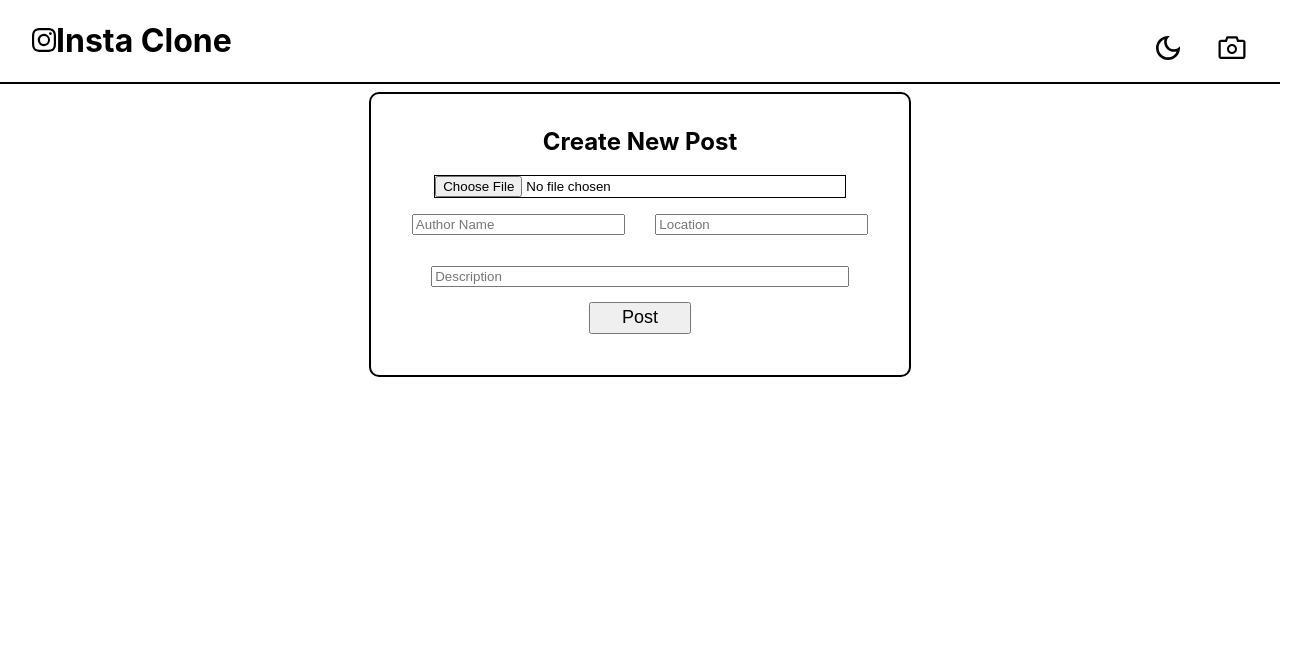
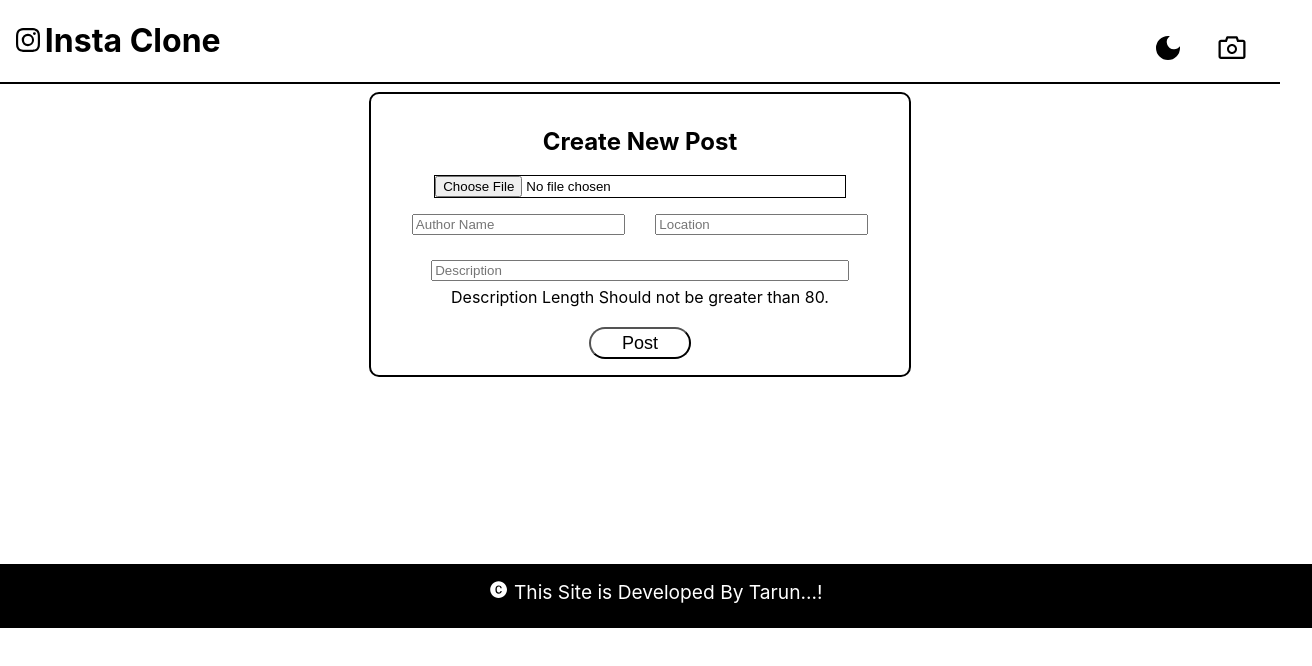
Before and after one commit to ttarunn/photo-sharing-app, a React (Create React App) app in the folder frontend/: page /createPost in a window 1280 px wide. Shown: the top 666 px of the page, 1312 px wide, since content can reach past the window. Built offline with nearby package versions, Linux system fonts and the light colour scheme.

Commit message:
feat like icon

```diff
--- a/frontend/src/App.css
+++ b/frontend/src/App.css
@@ -56,7 +56,7 @@
   margin-bottom: 2px;
 }
 .land-wrapper {
-  padding-top: 1rem;
+  padding: 1rem 0 0.5rem 0;
   display: flex;
   align-items: center;
   justify-content: space-evenly;
@@ -81,7 +81,7 @@
 }
 .post-wrapper {
   width: 30%;
-  border: 1px solid black;
+  border: 2px solid black;
   border-radius: 10px;
   height: 26em;
   position: relative;
@@ -118,10 +118,6 @@
   text-decoration: none;
   color: #fff;
 }
-/* input[type='File']{
-  display: contents;
-  content: counter(name);
-} */
 .input-div {
   display: flex;
   justify-content: center;
@@ -135,7 +131,7 @@
 
 .desc {
   width: 80%;
-  margin: 3%;
+  margin: 2% 0 0 0;
 }
 .input {
   width: 40%;
@@ -146,9 +142,18 @@
   height: 2rem;
   font-size: large;
   display: block;
-  margin-left: 40%;
+  margin: 4% 0 0 40%;
   cursor: pointer;
+  background-color: #fff;
+  border-radius: 20px;
 }
+.land-btn:hover {
+  background-color: red;
+  border-color: #fff;
+}
+/* .link:hover{
+  color: white;
+} */
 .post-cont {
   width: 100%;
   display: flex;
@@ -228,6 +233,30 @@
   background-color: #000;
   color: #fff;
 }
+.like {
+  color: red;
+}
+.h1 {
+  margin-left: 0.5em;
+}
+.insta {
+  margin-right: 0.2em;
+}
+.land-image {
+  height: 25rem;
+  box-shadow: 5px 5px whitesmoke;
+}
+.footer {
+  width: 100%;
+  height: 2rem;
+  background-color: #000;
+  color: #fff;
+  text-align: center;
+  font-size: larger;
+  border-top: 2px solid #fff;
+  padding: 1rem;
+}
+
 @media screen and (max-width: 500px) {
   .land-wrapper {
     flex-direction: column;
@@ -240,10 +269,10 @@
     width: 20em;
   }
   .go-heart {
-    margin: 12.5em 0 0 .8em;
+    margin: 12.5em 0 0 0.8em;
   }
   .share-icon {
-    margin: 12.5em 0 0 2em;;
+    margin: 12.5em 0 0 2em;
   }
   .post-date {
     margin: 23.5em 0 0 19em;
@@ -273,7 +302,7 @@
     width: 5em;
     margin: 1em 0 0 7em;
   }
-  .land-image{
+  .land-image {
     width: 22em;
   }
 }
--- a/frontend/src/App.js
+++ b/frontend/src/App.js
@@ -1,10 +1,12 @@
 import "./App.css";
-import { AiOutlineCamera } from "react-icons/ai";
+import { AiOutlineCamera, AiFillCopyrightCircle } from "react-icons/ai";
 import Routers from "./Routers";
 import { Link } from "react-router-dom";
-import { BsInstagram } from "react-icons/bs";
-import { MdDarkMode, MdOutlineDarkMode } from "react-icons/md";
+import { BsInstagram, BsSun } from "react-icons/bs";
+import { MdDarkMode } from "react-icons/md";
 import { createContext, useState } from "react";
+
+
 export const ThemeContext = createContext("light");
 function App() {
   const [theme, setTheme] = useState("light");
@@ -21,20 +23,20 @@ function App() {
       <ThemeContext.Provider value={theme}>
         <Routers>
           <div className={theme === "light" ? "wrapper" : "wrapper-dark"}>
-            <h1 style={{ marginLeft: "2rem" }}>
+            <h1 className="h1">
               <Link
                 to={"/"}
                 className={theme === "light" ? "link" : "link-dark"}
               >
-                <BsInstagram fontSize={"1.5rem"} />
+                <BsInstagram fontSize={"1.5rem"} className="insta" />
                 Insta Clone
               </Link>
             </h1>
             <div>
               {theme === "light" ? (
-                <MdOutlineDarkMode onClick={toggleTheme} className="icon" />
+                <MdDarkMode onClick={toggleTheme} className="icon" />
               ) : (
-                <MdDarkMode onClick={toggleTheme} className="icon" />
+                <BsSun onClick={toggleTheme} className="icon" />
               )}
               <Link to={"/createPost"} className="link">
                 <AiOutlineCamera
@@ -44,6 +46,9 @@ function App() {
             </div>
           </div>
         </Routers>
+        <div className="footer">
+          <AiFillCopyrightCircle/> This Site is Developed By Tarun...!
+        </div>
       </ThemeContext.Provider>
     </div>
   );
--- a/frontend/src/CreatePost.js
+++ b/frontend/src/CreatePost.js
@@ -127,6 +127,7 @@ const CreatePost = () => {
         <input
           type="text"
           placeholder="Description"
+          maxLength={80}
           name="description"
           className="desc"
           onChange={(e) => {
@@ -136,6 +137,7 @@ const CreatePost = () => {
             });
           }}
         />
+        <div style={{margin:"1%"}}>Description Length Should not be greater than 80.</div>
         <button type="submit" className="btn" onClick={() => updateIMG()}>
           Post
         </button>
--- a/frontend/src/LandingPage/LandingPage.js
+++ b/frontend/src/LandingPage/LandingPage.js
@@ -14,7 +14,6 @@ export default function LandingPage() {
       <img
         src="https://i.pinimg.com/736x/3e/06/71/3e06710fb1062186a729fd4cdb87cb5a.jpg"
         alt="LandingPage"
-        style={{ height: "30rem", boxShadow: "5px 5px whitesmoke" }}
         className="land-image"
       />
       <button
--- a/frontend/src/PostView/PostView.js
+++ b/frontend/src/PostView/PostView.js
@@ -1,56 +1,73 @@
-import React, { useContext, useEffect, useState } from 'react';
-import {BsThreeDots} from 'react-icons/bs'
-import { GoHeart } from 'react-icons/go'
-import { PiShareFat } from 'react-icons/pi'
-import { ThemeContext } from '../App';
+import React, { useContext, useEffect, useState } from "react";
+import { BsThreeDots } from "react-icons/bs";
+import { GoHeart, GoHeartFill } from "react-icons/go";
+import { PiShareFat } from "react-icons/pi";
+import { ThemeContext } from "../App";
 
+function PostData({ userData }) {
+  const theme = useContext(ThemeContext);
+  const { author, location, img, likes, date, description, _id } = userData;
+  const[like, setLike] = useState(false)
 
-function PostData({userData}){
-  const theme = useContext(ThemeContext);
-  const {author, location, img, likes, date, description} = userData
+  function likeCount(){
+    if(like){
+      setLike(false)
+    }else{
+      setLike(true)
+    }
+  }
 
-  return <div className={theme === "light" ? 'post-wrapper': "post-wrapper post-wrapper-dark"}>
-  <h3 className='post-name'>{author}</h3>
+  return (
 
-  <p className='post-location'>{location}</p>
+    <div
+      className={
+        theme === "light" ? "post-wrapper" : "post-wrapper post-wrapper-dark"
+      }
+    >
 
-  <BsThreeDots className='three-dot'/>
+      <h3 className="post-name">{author}</h3>
 
-  <img  src={img} alt="post" className='post-img'/>
+      <p className="post-location">{location}</p>
 
-  <GoHeart className='go-heart'/>
+      <BsThreeDots className="three-dot" />
 
-  <PiShareFat className='share-icon'/>
+      <img src={img} alt="post" className="post-img" />
 
-  <p className='post-date'>{date}</p>
+      {like ? <GoHeartFill className="go-heart like" onClick={()=> likeCount()} />:<GoHeart className="go-heart" onClick={()=> likeCount()} />}
 
-  <p className='post-like'>{likes} Likes</p>
+      <PiShareFat className="share-icon" />
 
-  <h2 className='post-desc'>{description}</h2>
-</div>
+      <p className="post-date">{date}</p>
 
+      <p className="post-like">{likes} Likes</p>
+
+      <h2 className="post-desc">{description}</h2>
+    </div>
+  );
 }
-
 
 export default function PostView() {
   const theme = useContext(ThemeContext);
 
   const [data2, setData2] = useState([]);
-  const { REACT_APP_API_SERVER } = process.env
+  const { REACT_APP_API_SERVER } = process.env;
 
-  async function getPost(){
+  async function getPost() {
     const data0 = await fetch(`${REACT_APP_API_SERVER}/getPosts`);
     const json = await data0.json();
-    setData2(json.result)
+    setData2(json.result);
+  }
+  useEffect(() => {
+    getPost();
+    // eslint-disable-next-line
+  }, []);
 
-  }
-  useEffect( () => {
-    getPost()
-    // eslint-disable-next-line
-  },[]);
-
-
-  return <div className={theme === "light" ? 'postview': "postview postview-dark"}>
-    {data2.length > 0 && data2.map(userData => <PostData key={userData._id} userData={userData}/>)}
-  </div>
+  return (
+    <div className={theme === "light" ? "postview" : "postview postview-dark"}>
+      {data2.length > 0 &&
+        data2.map((userData) => (
+          <PostData key={userData._id} userData={userData} />
+        ))}
+    </div>
+  );
 }
```
